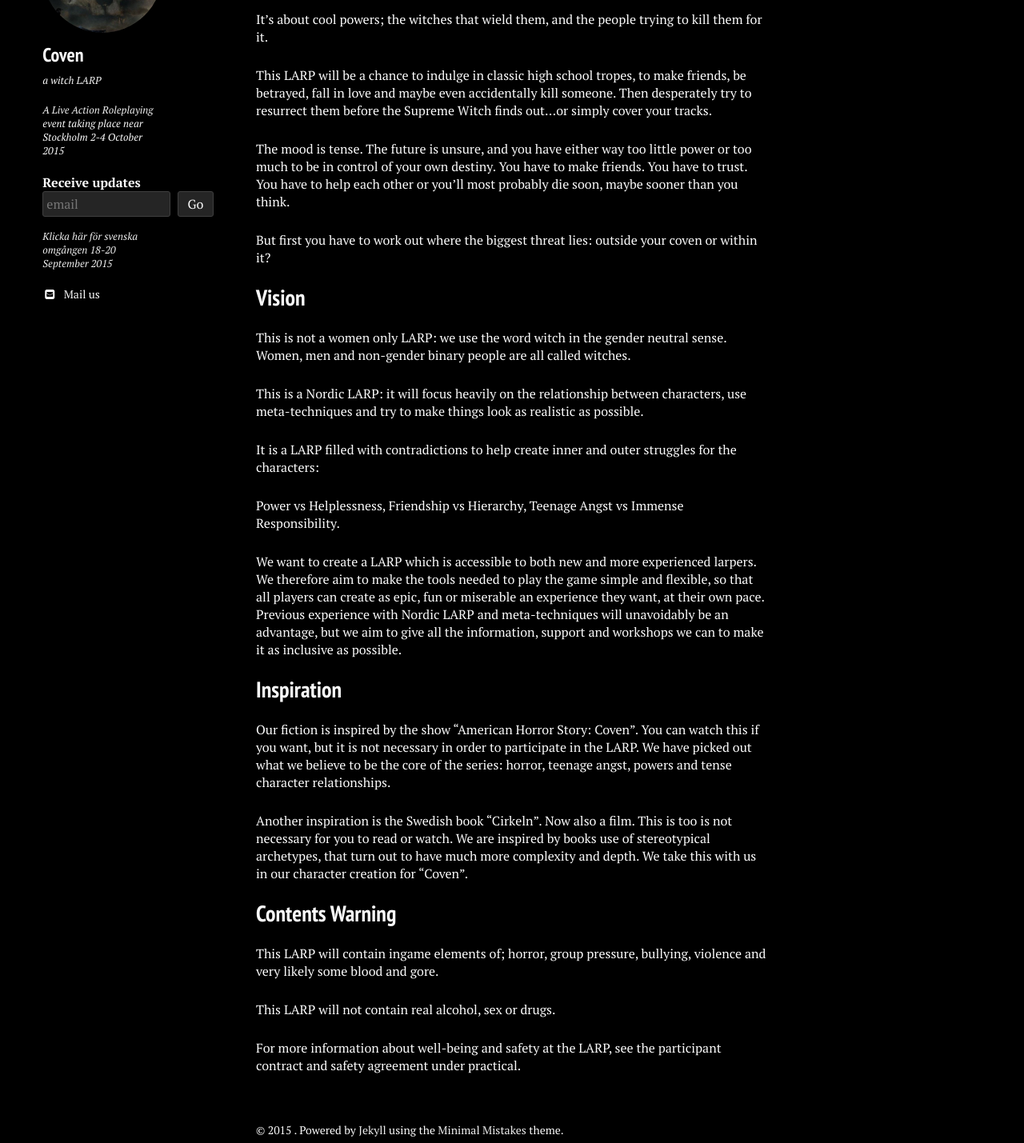
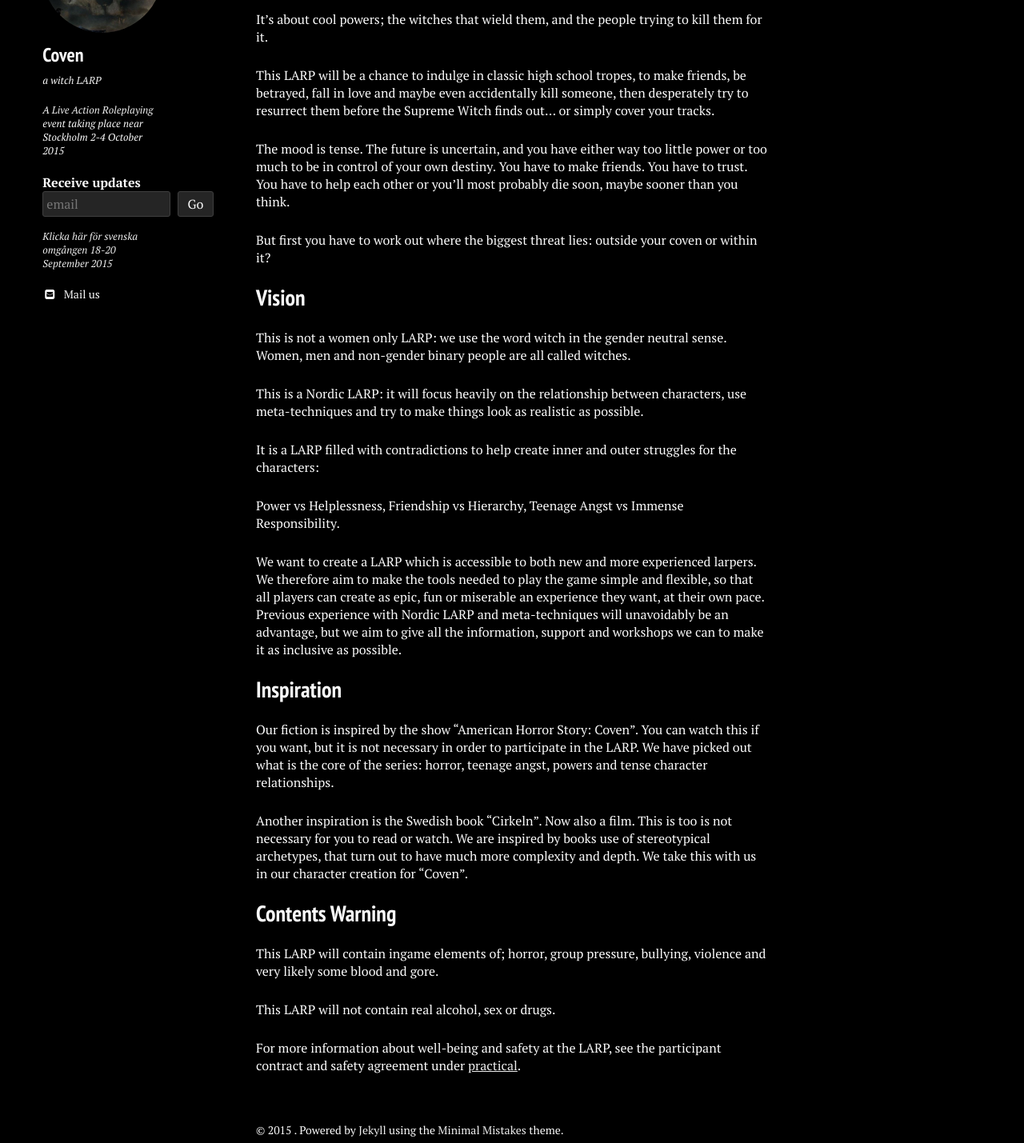
Before and after one commit to stanislavb/en.coven.nu, a Jekyll site: the page built from about/index.md, in a window 1280 px wide. Shown: the part 636-2065 px from the top of the page at 80% size. Built offline with Jekyll 4.4.1, drawn with Linux system fonts in a browser that asks for light colours; nearby versions of some CDN libraries.

Commit message:
Minor corrections

```diff
--- a/_config.yml
+++ b/_config.yml
@@ -39,7 +39,7 @@ event:
 
 # Cache invalidation
 css:
-  timestamp: 2015051401
+  timestamp: 2015051402
 
 include: [".htaccess"]
 exclude: ["lib", "config.rb", "Capfile", "config", "log", "Rakefile", "Rakefile.rb", "tmp", "less", "*.sublime-project", "*.sublime-workspace", "test", "spec", "Gruntfile.js", "package.json", "node_modules", "Gemfile", "Gemfile.lock", "LICENSE", "README.md", "vendor"]
--- a/about/index.md
+++ b/about/index.md
@@ -22,9 +22,9 @@ Coven takes place in a newly, rather unwillingly, formed coven of witches: prese
 
 It’s about cool powers; the witches that wield them, and the people trying to kill them for it.
 
-This LARP will be a chance to indulge in classic high school tropes, to make friends, be betrayed, fall in love and maybe even accidentally kill someone. Then desperately try to resurrect them before the Supreme Witch finds out…or simply cover your tracks.
+This LARP will be a chance to indulge in classic high school tropes, to make friends, be betrayed, fall in love and maybe even accidentally kill someone, then desperately try to resurrect them before the Supreme Witch finds out... or simply cover your tracks.
 
-The mood is tense. The future is unsure, and you have either way too little power or too much to be in control of your own destiny. You have to make friends. You have to trust. You have to help each other or you’ll most probably die soon, maybe sooner than you think.
+The mood is tense. The future is uncertain, and you have either way too little power or too much to be in control of your own destiny. You have to make friends. You have to trust. You have to help each other or you’ll most probably die soon, maybe sooner than you think.
 
 But first you have to work out where the biggest threat lies: outside your coven or within it?
 
@@ -42,7 +42,7 @@ We want to create a LARP which is accessible to both new and more experienced la
 
 ## Inspiration
 
-Our fiction is inspired by the show “American Horror Story: Coven”. You can watch this if you want, but it is not necessary in order to participate in the LARP. We have picked out what we believe to be the core of the series: horror, teenage angst, powers and tense character relationships.
+Our fiction is inspired by the show “American Horror Story: Coven”. You can watch this if you want, but it is not necessary in order to participate in the LARP. We have picked out what is the core of the series: horror, teenage angst, powers and tense character relationships.
 
 Another inspiration is the Swedish book “Cirkeln”. Now also a film. This is too is not necessary for you to read or watch. We are inspired by books use of stereotypical archetypes, that turn out to have much more complexity and depth. We take this with us in our character creation for “Coven”.
 
@@ -52,4 +52,4 @@ This LARP will contain ingame elements of; horror, group pressure, bullying, vio
 
 This LARP will not contain real alcohol, sex or drugs.
 
-For more information about well-being and safety at the LARP, see the participant contract and safety agreement under practical.
+For more information about well-being and safety at the LARP, see the participant contract and safety agreement under [practical](/practical/).
```
